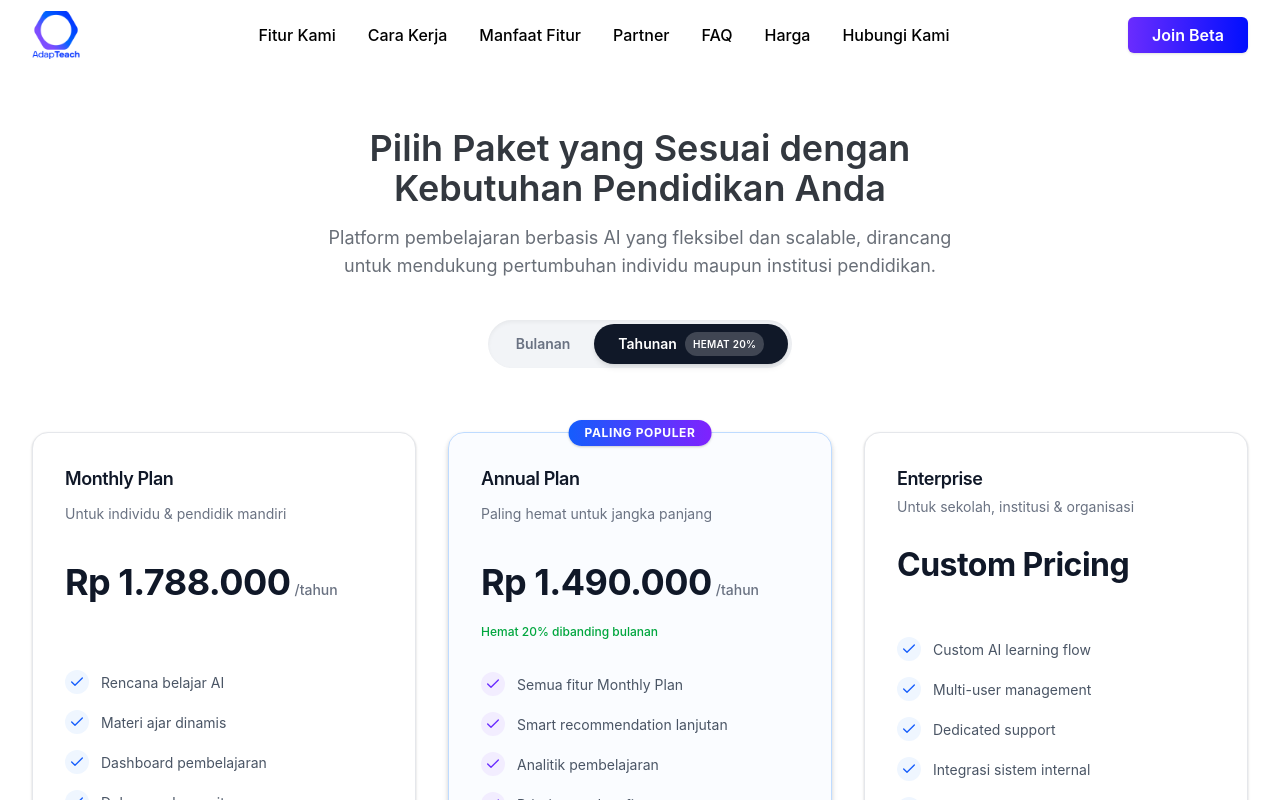
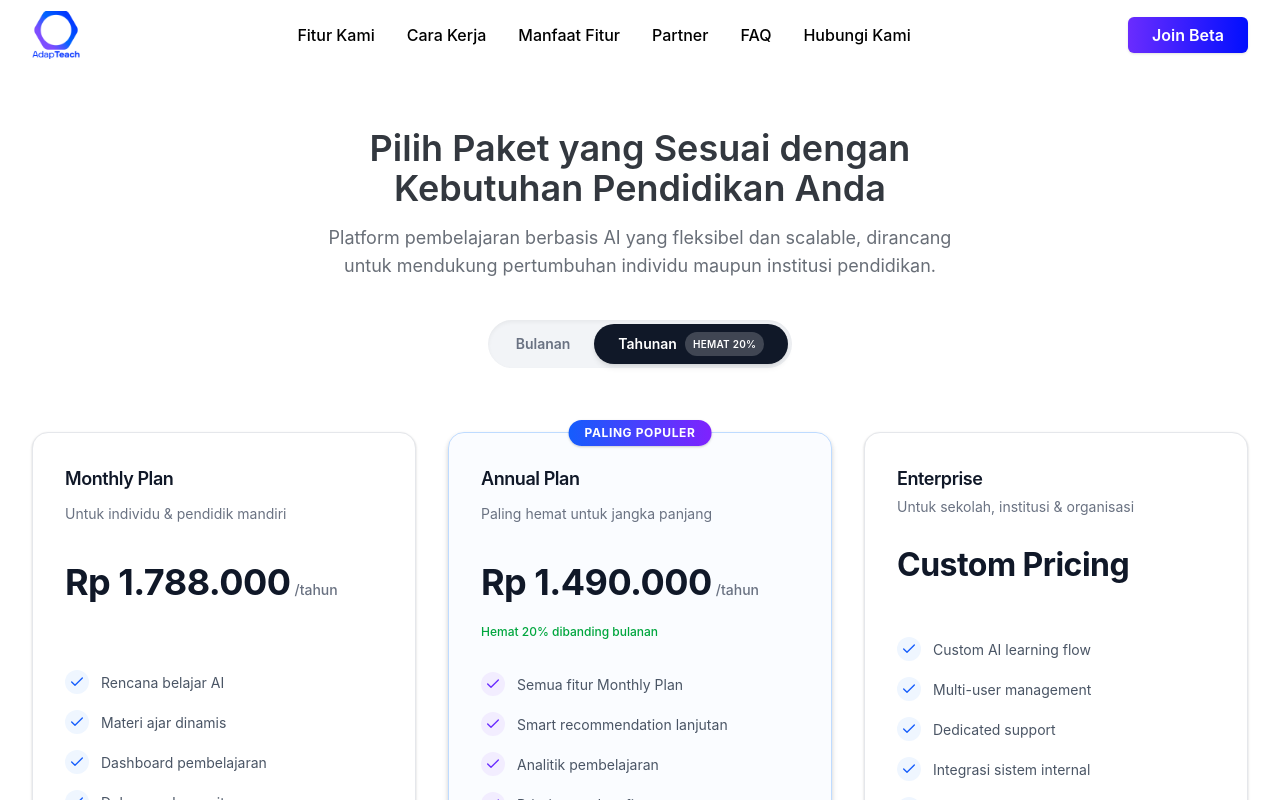
Before and after one commit to LouisJonathan88/lp-adapteach, a React (Vite) app: page /pricing in a window 1280 px wide. Shown: the top 800 px of the page. Built offline with nearby package versions, Linux system fonts and the light colour scheme.

Commit message:
update navbar pricing

```diff
--- a/src/components/common/NavPricing.tsx
+++ b/src/components/common/NavPricing.tsx
@@ -15,7 +15,6 @@ export const NavbarPricing = () => {
     { name: "Manfaat Fitur", href: "#" },
     { name: "Partner", href: "#" },
     { name: "FAQ", href: "#" },
-    { name: "Harga", href: "#" },
     { name: "Hubungi Kami", href: "#" },
   ];
 
```
